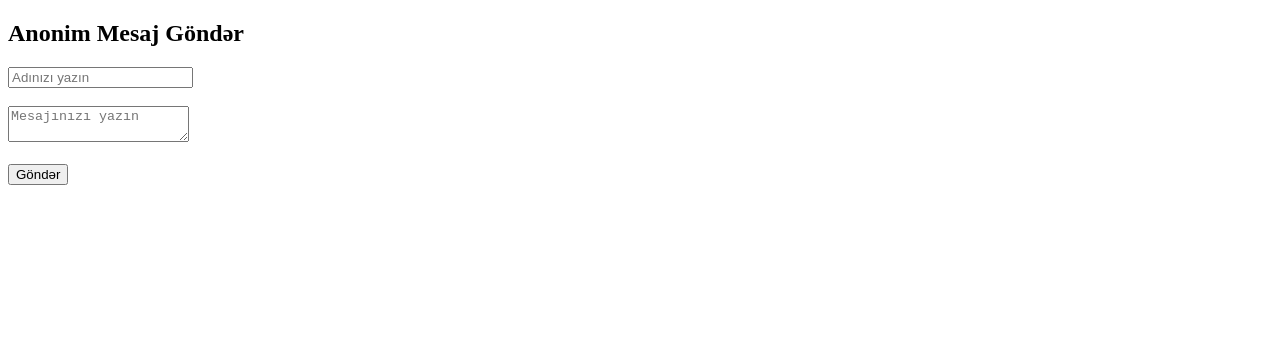
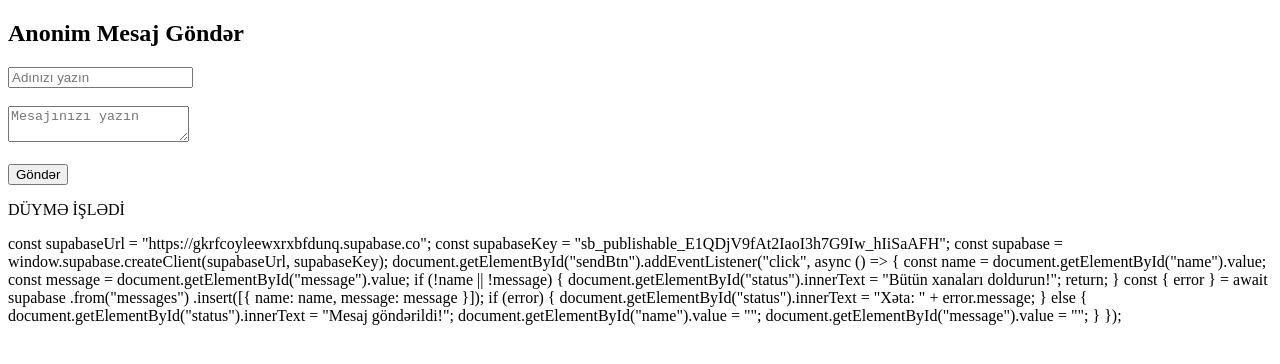
Before and after one commit to nordnova6-droid/kreditldeet-online, a plain HTML site: page index.html in a window 1280 px wide. Both pictures are taken after a click on the button "Göndər". Drawn offline with nearby package versions, Linux system fonts and the light colour scheme.

Commit message:
Update index.html

```diff
--- a/index.html
+++ b/index.html
@@ -17,6 +17,10 @@
 <script src="https://cdn.jsdelivr.net/npm/@supabase/supabase-js@2"></script>
 
 <script>
+document.getElementById("sendBtn").addEventListener("click", function() {
+  document.getElementById("status").innerText = "DÜYMƏ İŞLƏDİ";
+});
+</script>
   const supabaseUrl = "https://gkrfcoyleewxrxbfdunq.supabase.co";
   const supabaseKey = "sb_publishable_E1QDjV9fAt2IaoI3h7G9Iw_hIiSaAFH";
 
```
